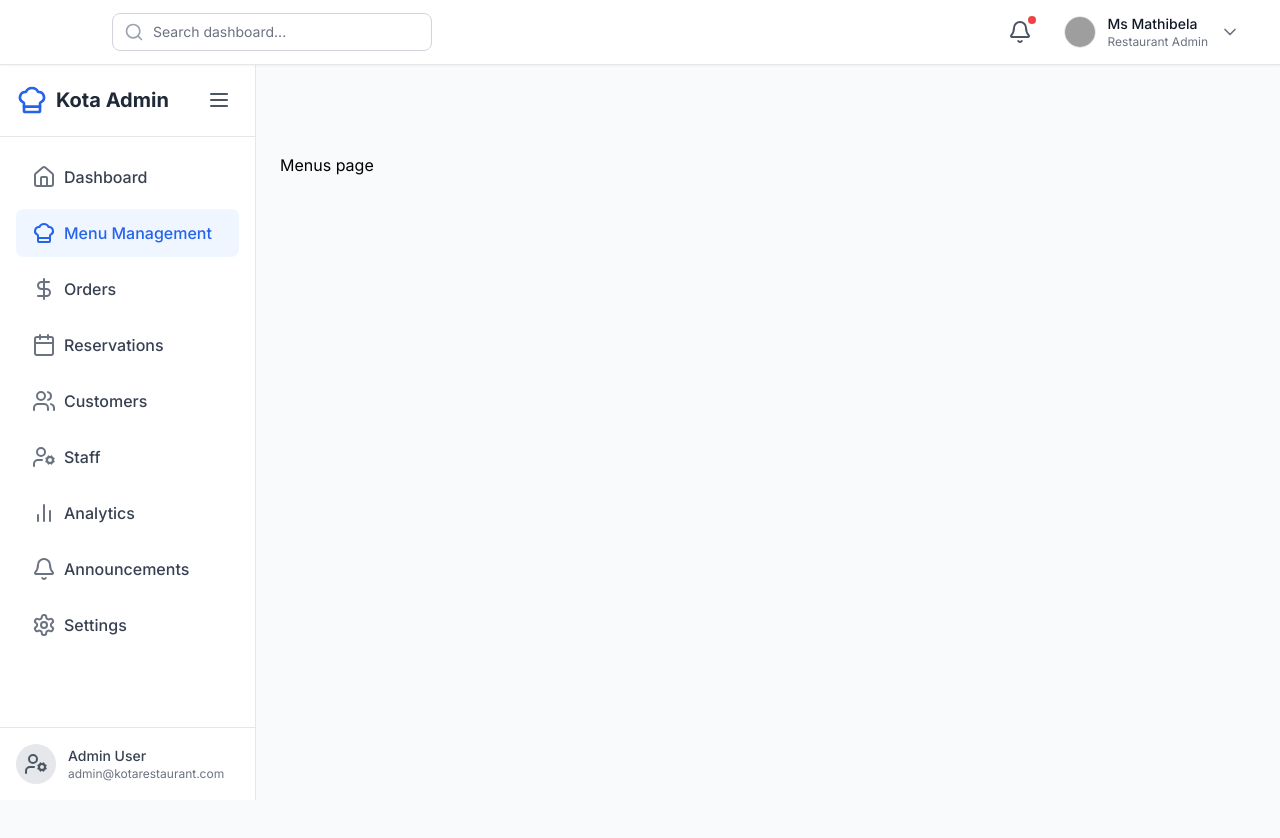
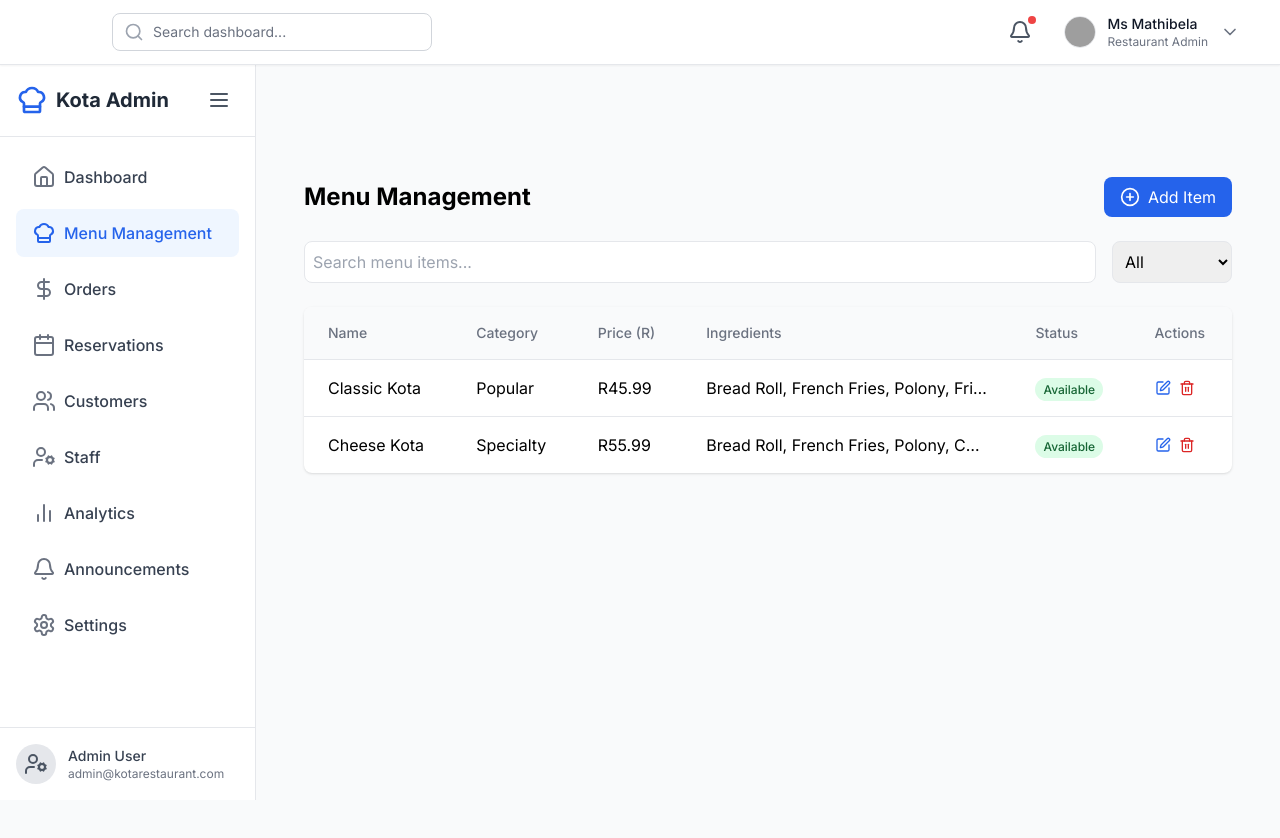
Before and after one commit to MathibelaD/AdminDashboard, a Next.js app: page /dashboard/menus in a window 1280 px wide. Shown: the top 838 px of the page. Built offline with nearby package versions, Linux system fonts and the light colour scheme; grey boxes are pictures that could not be loaded.

Commit message:
chore: menu in table form

```diff
--- a/src/app/dashboard/menus/page.tsx
+++ b/src/app/dashboard/menus/page.tsx
@@ -1,7 +1,10 @@
+import { MenuManagement } from "@/components";
 
 
 export default function Page() {
     return (
-        <>Menus page</>
+        <>
+        <MenuManagement />
+        </>
     )
 }
--- /dev/null
+++ b/src/components/MenuManagement/Menu.tsx
@@ -0,0 +1,253 @@
+'use client'
+import React, { useState } from 'react';
+import {
+  PlusCircle,
+  Search,
+  Edit,
+  Trash2,
+  ChevronDown
+} from 'lucide-react';
+
+export const MenuManagement = () => {
+  // Available ingredients list
+  const availableIngredients = [
+    { id: 1, name: 'Bread Roll', category: 'Base' },
+    { id: 2, name: 'French Fries', category: 'Sides' },
+    { id: 3, name: 'Polony', category: 'Meats' },
+    { id: 4, name: 'Russian Sausage', category: 'Meats' },
+    { id: 5, name: 'Vienna', category: 'Meats' },
+    { id: 6, name: 'Cheese Slice', category: 'Dairy' },
+    { id: 7, name: 'Fried Egg', category: 'Extras' },
+    { id: 8, name: 'Lettuce', category: 'Vegetables' },
+    { id: 9, name: 'Tomato', category: 'Vegetables' },
+    { id: 10, name: 'Mayonnaise', category: 'Sauces' },
+    { id: 11, name: 'Tomato Sauce', category: 'Sauces' },
+    { id: 12, name: 'Chili Sauce', category: 'Sauces' },
+  ];
+
+  // Sample menu data
+  const [menuItems, setMenuItems] = useState([
+    {
+      id: 1,
+      name: 'Classic Kota',
+      category: 'Popular',
+      price: 45.99,
+      ingredients: [1, 2, 3, 7, 10], // IDs of ingredients
+      status: 'Available'
+    },
+    {
+      id: 2,
+      name: 'Cheese Kota',
+      category: 'Specialty',
+      price: 55.99,
+      ingredients: [1, 2, 3, 6, 7, 10],
+      status: 'Available'
+    },
+  ]);
+
+  const [showAddModal, setShowAddModal] = useState(false);
+  const [searchQuery, setSearchQuery] = useState('');
+  const [selectedIngredients, setSelectedIngredients] = useState<number[]>([]);
+
+  const categories = ['All', 'Popular', 'Specialty', 'Vegetarian', 'Beverages'];
+  const [selectedCategory, setSelectedCategory] = useState('All');
+
+  // Helper function to get ingredient names
+  const getIngredientNames = (ingredientIds: any) => {
+    return ingredientIds
+      .map((id: any) => availableIngredients.find(ing => ing.id === id)?.name)
+      .filter(Boolean)
+      .join(', ');
+  };
+
+  return (
+    <div className="p-6">
+      {/* Header */}
+      <div className="flex justify-between items-center mb-6">
+        <h1 className="text-2xl font-bold">Menu Management</h1>
+        <button
+          onClick={() => setShowAddModal(true)}
+          className="flex items-center px-4 py-2 bg-blue-600 text-white rounded-lg hover:bg-blue-700"
+        >
+          <PlusCircle className="w-5 h-5 mr-2" />
+          Add Item
+        </button>
+      </div>
+
+      {/* Search and Filter */}
+      <div className="flex gap-4 mb-6">
+        <div className="flex-1">
+          <input
+            type="text"
+            placeholder="Search menu items..."
+            className="w-full p-2 border rounded-lg"
+            value={searchQuery}
+            onChange={(e) => setSearchQuery(e.target.value)}
+          />
+        </div>
+        <select
+          className="p-2 border rounded-lg"
+          value={selectedCategory}
+          onChange={(e) => setSelectedCategory(e.target.value)}
+        >
+          {categories.map((category) => (
+            <option key={category} value={category}>{category}</option>
+          ))}
+        </select>
+      </div>
+
+      {/* Menu Items Table */}
+      <div className="overflow-x-auto bg-white rounded-lg shadow">
+        <table className="w-full text-left">
+          <thead className="bg-gray-50 border-b">
+            <tr>
+              <th className="px-6 py-4 text-sm font-medium text-gray-500">Name</th>
+              <th className="px-6 py-4 text-sm font-medium text-gray-500">Category</th>
+              <th className="px-6 py-4 text-sm font-medium text-gray-500">Price (R)</th>
+              <th className="px-6 py-4 text-sm font-medium text-gray-500">Ingredients</th>
+              <th className="px-6 py-4 text-sm font-medium text-gray-500">Status</th>
+              <th className="px-6 py-4 text-sm font-medium text-gray-500">Actions</th>
+            </tr>
+          </thead>
+          <tbody className="divide-y divide-gray-200">
+            {menuItems
+              .filter(item =>
+                (selectedCategory === 'All' || item.category === selectedCategory) &&
+                item.name.toLowerCase().includes(searchQuery.toLowerCase())
+              )
+              .map((item) => (
+                <tr key={item.id} className="hover:bg-gray-50">
+                  <td className="px-6 py-4">{item.name}</td>
+                  <td className="px-6 py-4">{item.category}</td>
+                  <td className="px-6 py-4">R{item.price}</td>
+                  <td className="px-6 py-4 max-w-xs truncate">
+                    {getIngredientNames(item.ingredients)}
+                  </td>
+                  <td className="px-6 py-4">
+                    <span className="px-2 py-1 text-xs font-medium rounded-full bg-green-100 text-green-800">
+                      {item.status}
+                    </span>
+                  </td>
+                  <td className="px-6 py-4">
+                    <div className="flex gap-2">
+                      <button className="text-blue-600 hover:text-blue-800">
+                        <Edit className="w-4 h-4" />
+                      </button>
+                      <button className="text-red-600 hover:text-red-800">
+                        <Trash2 className="w-4 h-4" />
+                      </button>
+                    </div>
+                  </td>
+                </tr>
+            ))}
+          </tbody>
+        </table>
+      </div>
+
+      {/* Add/Edit Modal */}
+      {showAddModal && (
+        <div className="fixed inset-0 bg-black bg-opacity-50 flex items-center justify-center">
+          <div className="bg-white rounded-lg p-6 w-full max-w-2xl">
+            <h2 className="text-xl font-bold mb-4">Add New Menu Item</h2>
+            <form className="space-y-4">
+              <div className="grid grid-cols-2 gap-4">
+                <div>
+                  <label className="block mb-1">Item Name</label>
+                  <input
+                    type="text"
+                    className="w-full p-2 border rounded-lg"
+                    placeholder="Enter item name"
+                  />
+                </div>
+
+                <div>
+                  <label className="block mb-1">Category</label>
+                  <select className="w-full p-2 border rounded-lg">
+                    {categories.filter(cat => cat !== 'All').map((category) => (
+                      <option key={category} value={category}>{category}</option>
+                    ))}
+                  </select>
+                </div>
+
+                <div>
+                  <label className="block mb-1">Price (R)</label>
+                  <input
+                    type="number"
+                    step="0.01"
+                    className="w-full p-2 border rounded-lg"
+                    placeholder="0.00"
+                  />
+                </div>
+
+                <div>
+                  <label className="block mb-1">Status</label>
+                  <select className="w-full p-2 border rounded-lg">
+                    <option>Available</option>
+                    <option>Out of Stock</option>
+                    <option>Coming Soon</option>
+                  </select>
+                </div>
+              </div>
+
+              {/* Ingredients Selection */}
+              <div>
+                <label className="block mb-1">Ingredients</label>
+                <div className="border rounded-lg p-4 max-h-60 overflow-y-auto">
+                  <div className="grid grid-cols-2 gap-4">
+                    {Object.entries(
+                      availableIngredients.reduce((acc: { [key: string]: any[] }, curr) => {
+                        if (!acc[curr.category]) acc[curr.category] = [];
+                        acc[curr.category].push(curr);
+                        return acc;
+                      }, {})
+                    ).map(([category, items]) => (
+                      <div key={category}>
+                        <h3 className="font-medium text-gray-700 mb-2">{category}</h3>
+                        {items.map((ingredient) => (
+                          <label key={ingredient.id} className="flex items-center space-x-2 mb-2">
+                            <input
+                              type="checkbox"
+                              className="rounded border-gray-300"
+                              checked={selectedIngredients.includes(ingredient.id)}
+                              onChange={(e) => {
+                                const id = ingredient.id;
+                                if (e.target.checked) {
+                                  setSelectedIngredients(prevIngredients => [...prevIngredients, id]);
+                                } else {
+                                  setSelectedIngredients(prevIngredients => prevIngredients.filter(prevId => prevId !== id));
+                                }
+                              }}
+                            />
+                            <span className="text-sm">{ingredient.name}</span>
+                          </label>
+                        ))}
+                      </div>
+                    ))}
+                  </div>
+                </div>
+              </div>
+
+              <div className="flex justify-end gap-2">
+                <button
+                  type="button"
+                  onClick={() => setShowAddModal(false)}
+                  className="px-4 py-2 text-gray-600 hover:bg-gray-100 rounded-lg"
+                >
+                  Cancel
+                </button>
+                <button
+                  type="submit"
+                  className="px-4 py-2 bg-blue-600 text-white rounded-lg hover:bg-blue-700"
+                >
+                  Add Item
+                </button>
+              </div>
+            </form>
+          </div>
+        </div>
+      )}
+    </div>
+  );
+};
+
+export default MenuManagement;
--- /dev/null
+++ b/src/components/MenuManagement/index.ts
@@ -0,0 +1 @@
+export * from './Menu';
--- a/src/components/index.ts
+++ b/src/components/index.ts
@@ -1,2 +1,3 @@
 export * from './loginComponent';
-export * from './Dashboard'
+export * from './Dashboard';
+export * from './MenuManagement';
```
